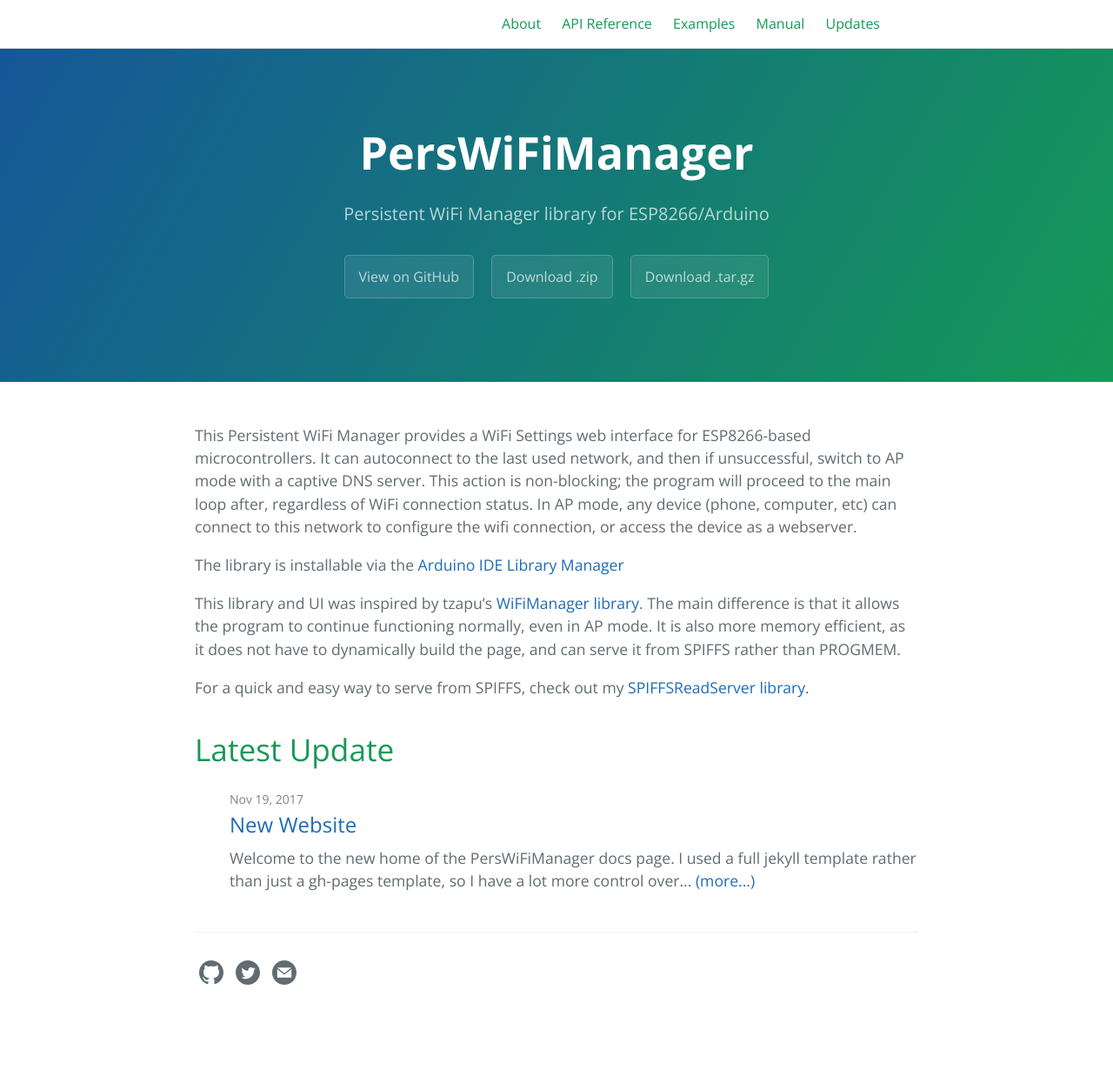
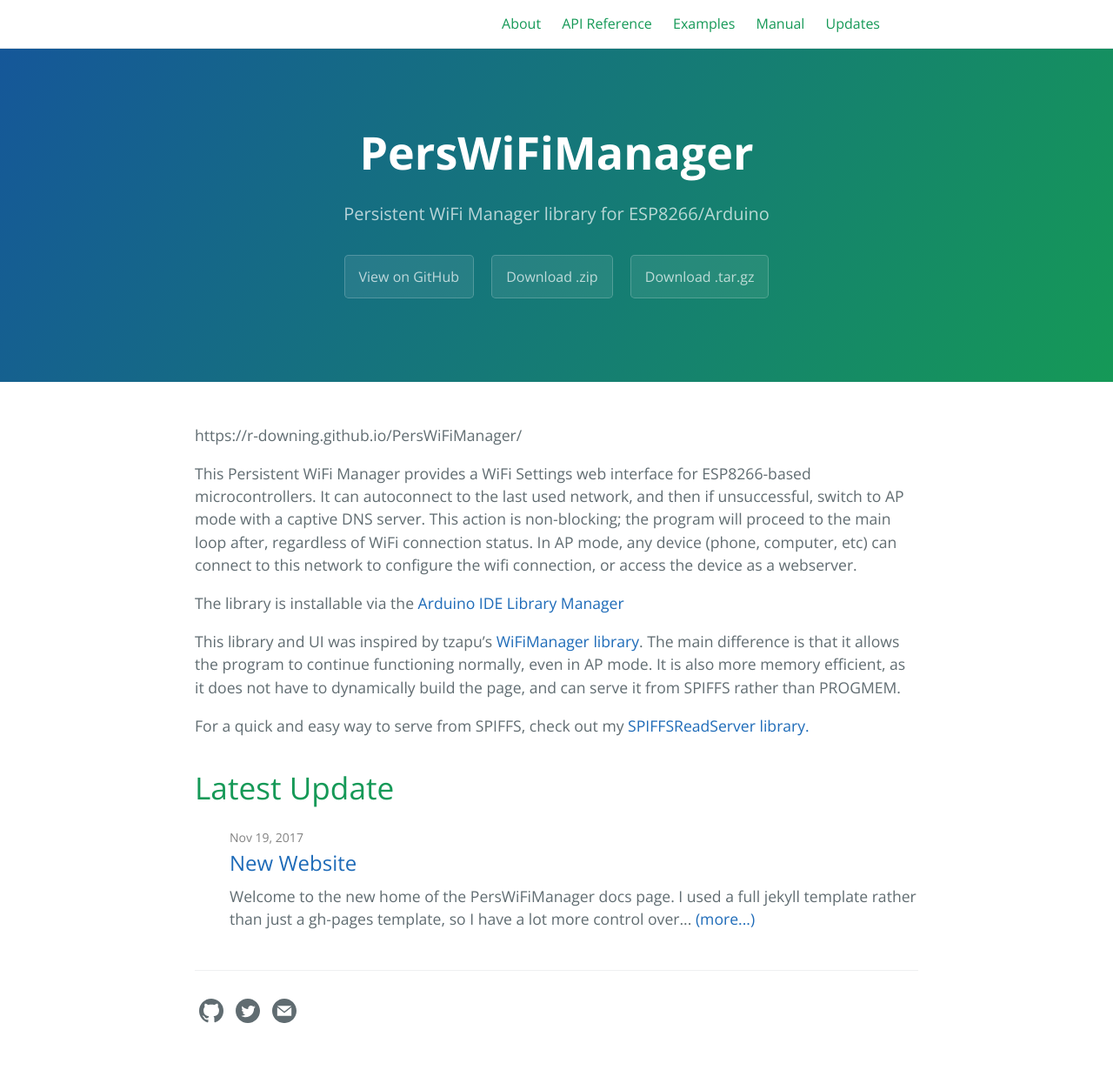
Before and after one commit to r-downing/PersWiFiManager, a Jekyll site: the page built from index.md, in a window 1280 px wide. Shown: the whole page at 87% size. Built offline with Jekyll 4.4.1, drawn with Linux system fonts in a browser that asks for light colours; before the commit the page ends 1186 px from its top, so only the background shows below that.

Commit message:
Update index.md

```diff
--- a/index.md
+++ b/index.md
@@ -7,6 +7,9 @@
 #
 layout: home
 ---
+
+{{page.url | absolute_url | url_escape}}
+
 
 This Persistent WiFi Manager provides a WiFi Settings web interface for ESP8266-based microcontrollers. It can autoconnect to the last used network, and then if unsuccessful, switch to AP mode with a captive DNS server. This action is non-blocking; the program will proceed to the main loop after, regardless of WiFi connection status. In AP mode, any device (phone, computer, etc) can connect to this network to configure the wifi connection, or access the device as a webserver.
 
```
